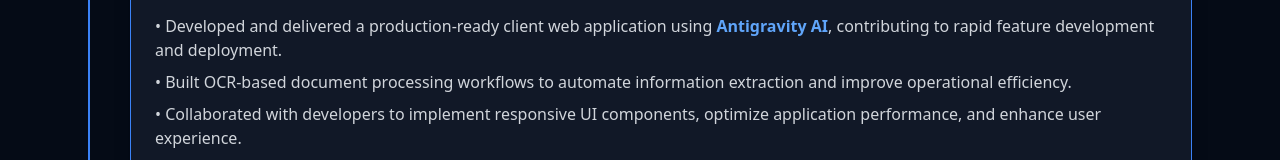
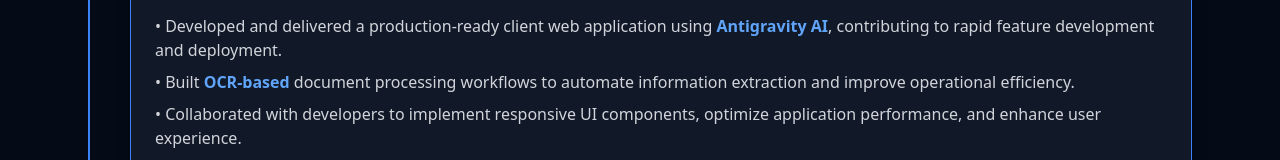
Before and after one commit to DibyanshuSah/My_Portfolio, a React (Vite) app: page / in a window 1280 px wide. Shown: the part 3815-3975 px from the top of the page. Built offline with nearby package versions, Linux system fonts and the light colour scheme.

Commit message:
Experience Updated

```diff
--- a/src/sections/Experience.jsx
+++ b/src/sections/Experience.jsx
@@ -45,8 +45,10 @@ const Experience = () => {
               </li>
 
               <li>
-                • Built OCR-based document processing workflows to automate
-                information extraction and improve operational efficiency.
+                • Built{" "}
+                <strong className="text-blue-400">OCR-based</strong> document
+                processing workflows to automate information extraction and
+                improve operational efficiency.
               </li>
 
               <li>
```
